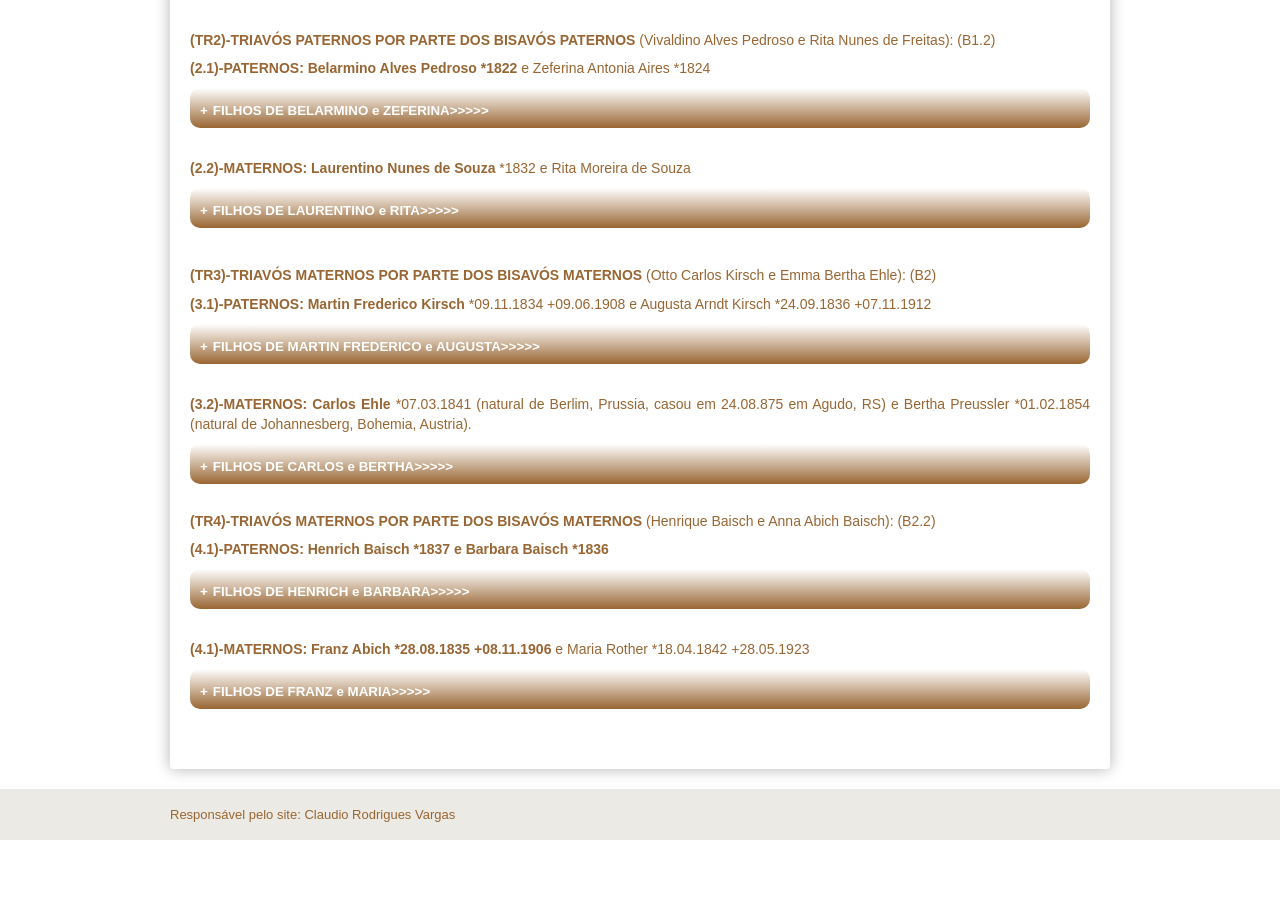
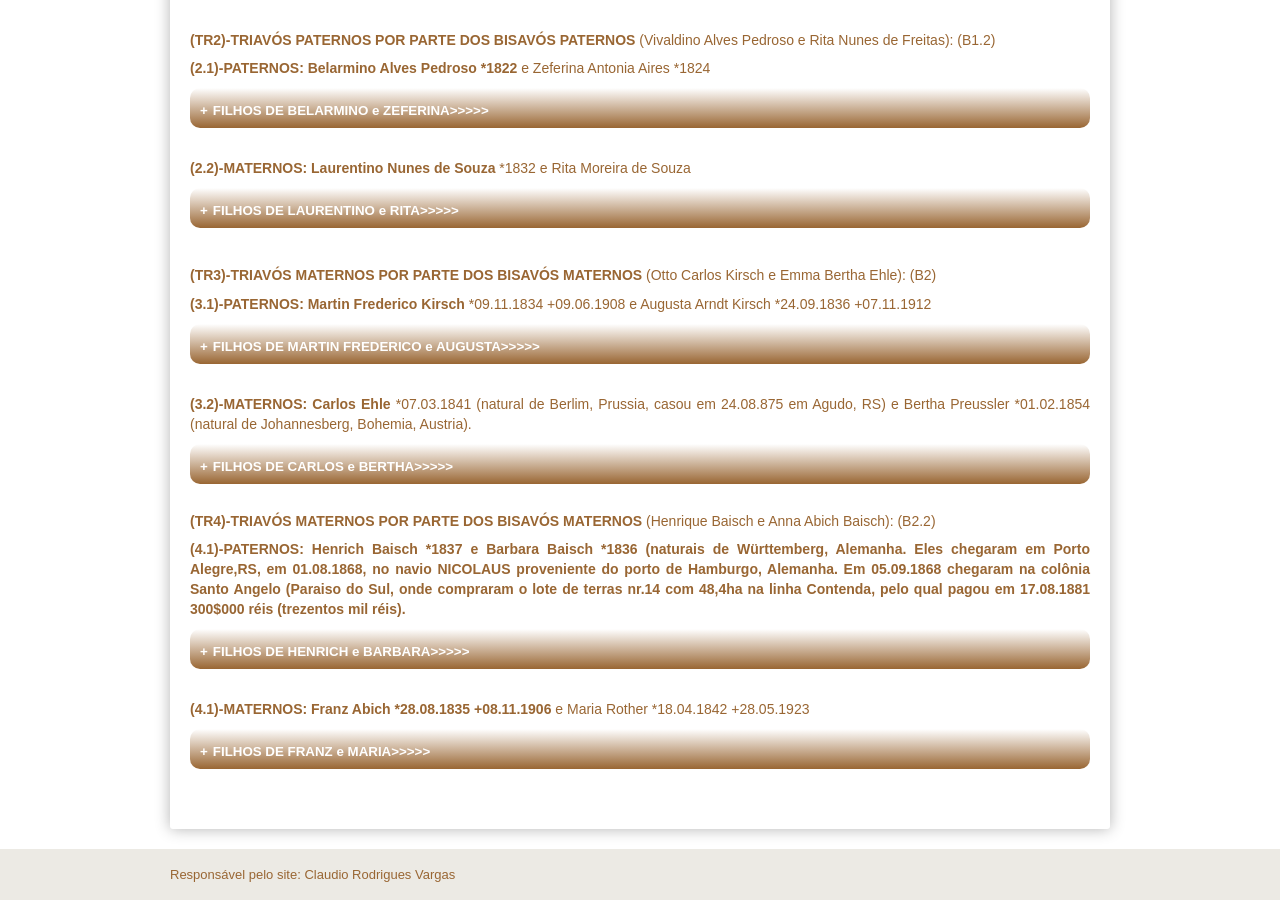
Before and after one commit to claudiovargas1955/claudiovargas1955.github.io, a Jekyll site: the page built from _pages/genealogia-de-sergio-luis-kirsch-da-silveira.html, in a window 1280 px wide and 900 px high, scrolled down 1680 px. Built offline with Jekyll 4.4.1, drawn with Linux system fonts in a browser that asks for light colours; some web fonts are replaced; before the commit the page ends 2520 px from its top, so only the background shows below that.

Commit message:
Update genealogia-de-sergio-luis-kirsch-da-silveira.html

```diff
--- a/_pages/genealogia-de-sergio-luis-kirsch-da-silveira.html
+++ b/_pages/genealogia-de-sergio-luis-kirsch-da-silveira.html
@@ -315,7 +315,10 @@ terceiro distrito de Cangussu, RS). <b>FILHOS: </b><br>
         <b>(3.2.4.2)-Mathilde: </b></details><br>
 
 <p><b><h5>(TR4)-TRIAVÓS MATERNOS POR PARTE DOS BISAVÓS MATERNOS</b> (Henrique Baisch e Anna Abich Baisch): (B2.2)</h5>
-<p><b>(4.1)-PATERNOS: Henrich Baisch *1837 e Barbara Baisch *1836
+<p><b>(4.1)-PATERNOS: Henrich Baisch *1837 e Barbara Baisch *1836 (naturais de Württemberg, Alemanha. Eles chegaram em Porto Alegre,RS,
+em 01.08.1868, no navio NICOLAUS proveniente do porto de Hamburgo, Alemanha. Em 05.09.1868 chegaram na colônia Santo Angelo (Paraiso
+do Sul, onde compraram o lote de terras nr.14 com 48,4ha na linha Contenda, pelo qual pagou em 17.08.1881 300$000 réis (trezentos mil
+réis).
 <details><summary><b>FILHOS DE HENRICH e BARBARA>>>>></b></summary><br>
   <p><b>(4.1.1)Henrique Baisch: </b>*29.06.1862 +10.11.1936 (natural da Alemanha)<br><br>
      <b>(4.1.2)Maria Baisch: </b>*1865 (natural da Alemanha)<br><br>
```
